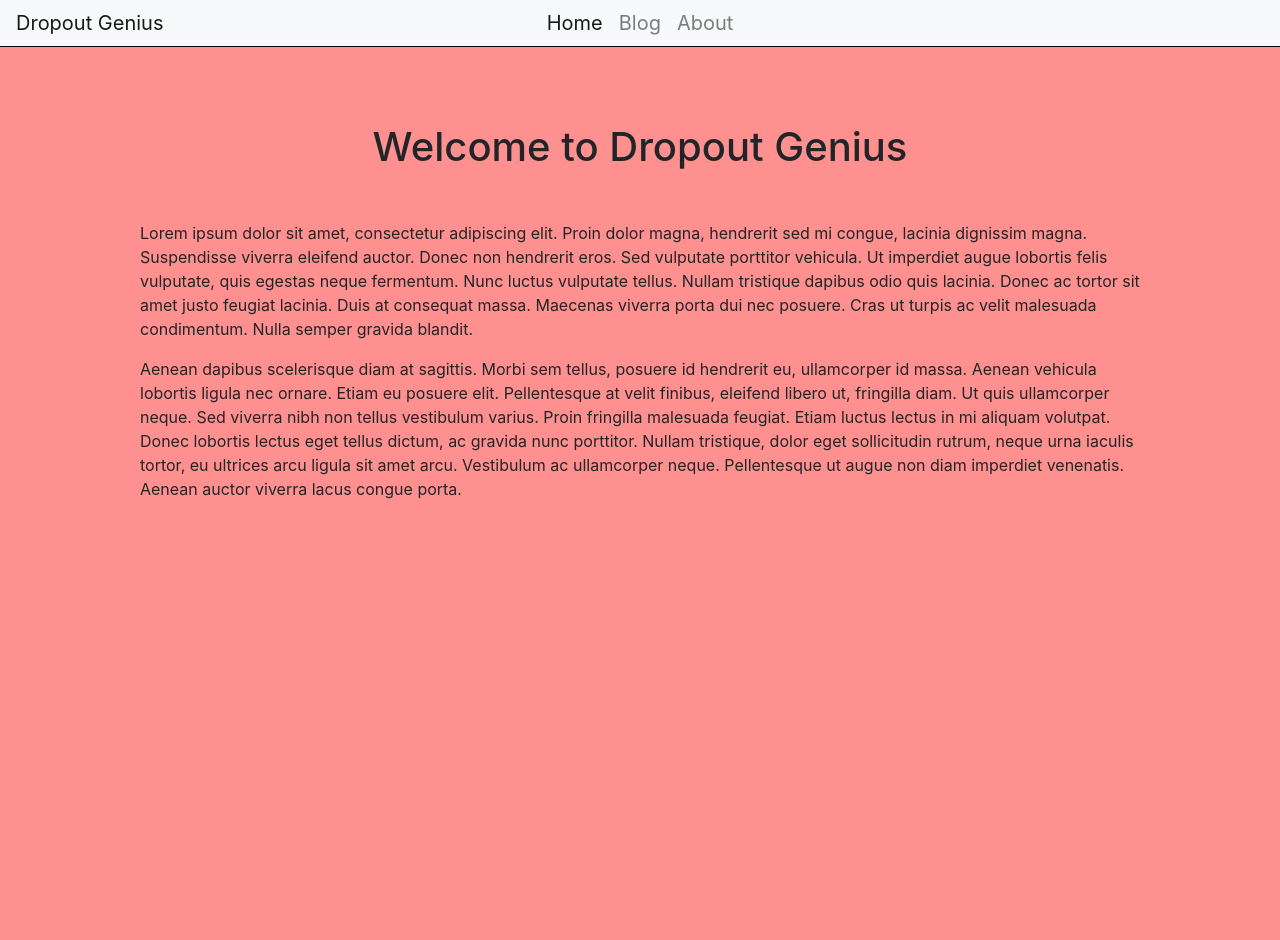
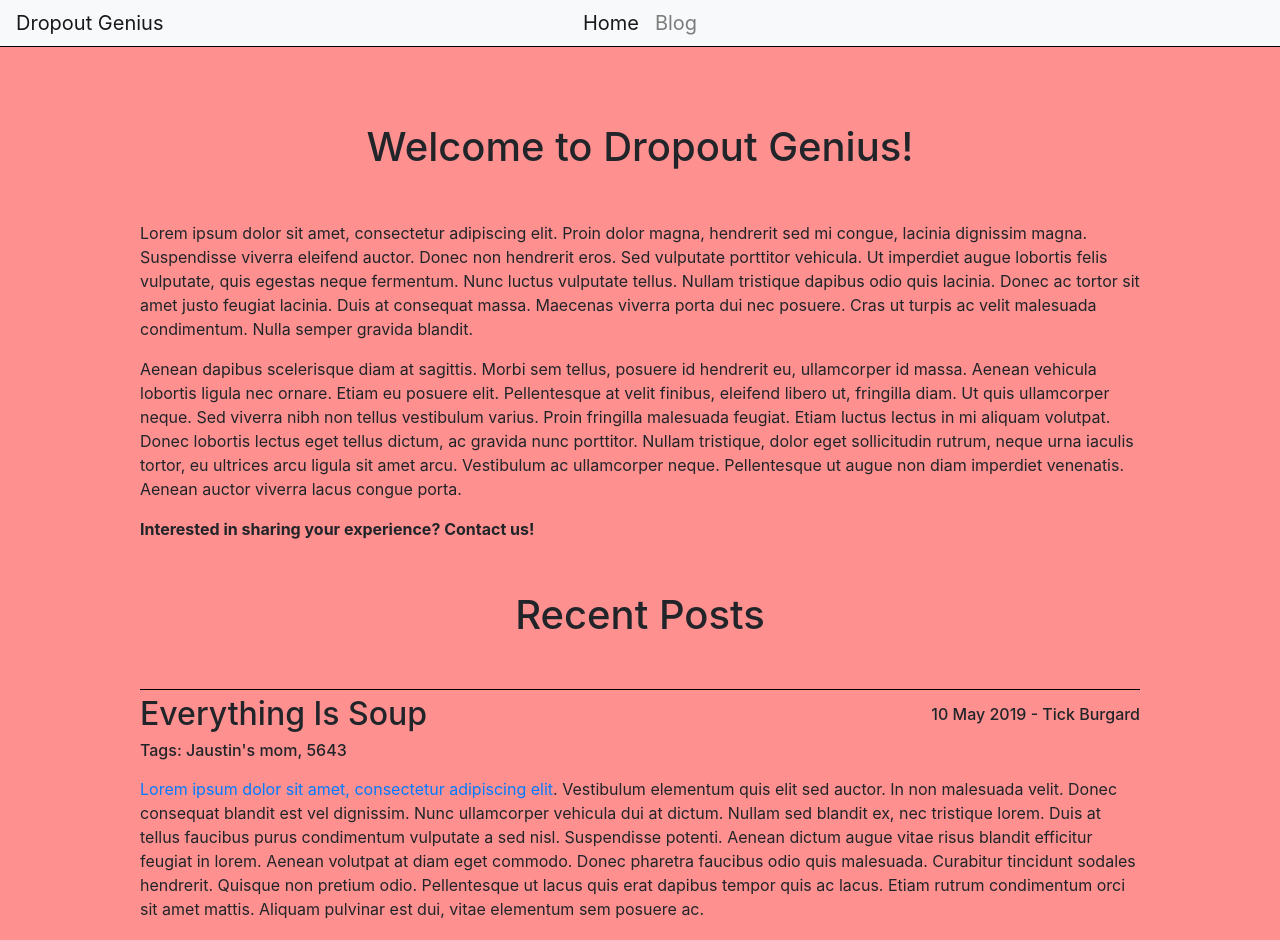
Before and after one commit to dropoutgenius/cropoutgenius.github.io, a Jekyll site: the page built from index.md, in a window 1280 px wide and 1400 px high. Shown: the top 940 px of the window. Built offline with Jekyll 4.4.1, drawn with Linux system fonts in a browser that asks for light colours; some of the changed text lies outside the part shown; grey boxes are pictures that could not be loaded.

Commit message:
round 1 of upgrades

```diff
--- a/_data/navigation.yml
+++ b/_data/navigation.yml
@@ -2,5 +2,3 @@
   link: /
 - name: Blog
   link: /blog.html
-- name: About
-  link: /about.html
--- /dev/null
+++ b/_includes/blog-posts.html
@@ -0,0 +1,10 @@
+{% for post in site.posts limit:{{include.limit}}%}
+  <div class="post">
+    <h2 class="title">{{ post.title }}</h2>
+    <h6 class="date">{{ post.date | date_to_string }} - {{ post.author }}</h6>
+    {% if post.tags != empty %}
+      <h6 class="tags">Tags: {{ post.tags | join:", " }}</h6>
+    {% endif %}
+    <p>{{ post.content }}</p>
+  </div>
+{% endfor %}
--- a/assets/css/style.scss
+++ b/assets/css/style.scss
@@ -44,5 +44,10 @@ div.main-content {
       right: 0;
       top: 15px;
     }
+    img {
+      max-width: 45%;
+      padding: 5px 15px 0px 0;
+      float: left;
+    }
   }
 }
--- /dev/null
+++ b/index.md
@@ -0,0 +1,14 @@
+---
+layout: default
+title: Home
+---
+# Welcome to Dropout Genius!
+
+Lorem ipsum dolor sit amet, consectetur adipiscing elit. Proin dolor magna, hendrerit sed mi congue, lacinia dignissim magna. Suspendisse viverra eleifend auctor. Donec non hendrerit eros. Sed vulputate porttitor vehicula. Ut imperdiet augue lobortis felis vulputate, quis egestas neque fermentum. Nunc luctus vulputate tellus. Nullam tristique dapibus odio quis lacinia. Donec ac tortor sit amet justo feugiat lacinia. Duis at consequat massa. Maecenas viverra porta dui nec posuere. Cras ut turpis ac velit malesuada condimentum. Nulla semper gravida blandit.
+
+Aenean dapibus scelerisque diam at sagittis. Morbi sem tellus, posuere id hendrerit eu, ullamcorper id massa. Aenean vehicula lobortis ligula nec ornare. Etiam eu posuere elit. Pellentesque at velit finibus, eleifend libero ut, fringilla diam. Ut quis ullamcorper neque. Sed viverra nibh non tellus vestibulum varius. Proin fringilla malesuada feugiat. Etiam luctus lectus in mi aliquam volutpat. Donec lobortis lectus eget tellus dictum, ac gravida nunc porttitor. Nullam tristique, dolor eget sollicitudin rutrum, neque urna iaculis tortor, eu ultrices arcu ligula sit amet arcu. Vestibulum ac ullamcorper neque. Pellentesque ut augue non diam imperdiet venenatis. Aenean auctor viverra lacus congue porta.
+
+**Interested in sharing your experience? Contact us!**
+
+# Recent Posts
+{% include blog-posts.html limit=2 %}
```
Also changed, not shown: _posts/2019-05-10-everything-is-soup.md (renamed from _posts/2019-05-19-everything-is-soup.md, +3 -1 lines), about.md (deleted, +0 -7 lines), blog.html (+2 -8 lines), index.html (deleted, +0 -7 lines), 10 other files.
